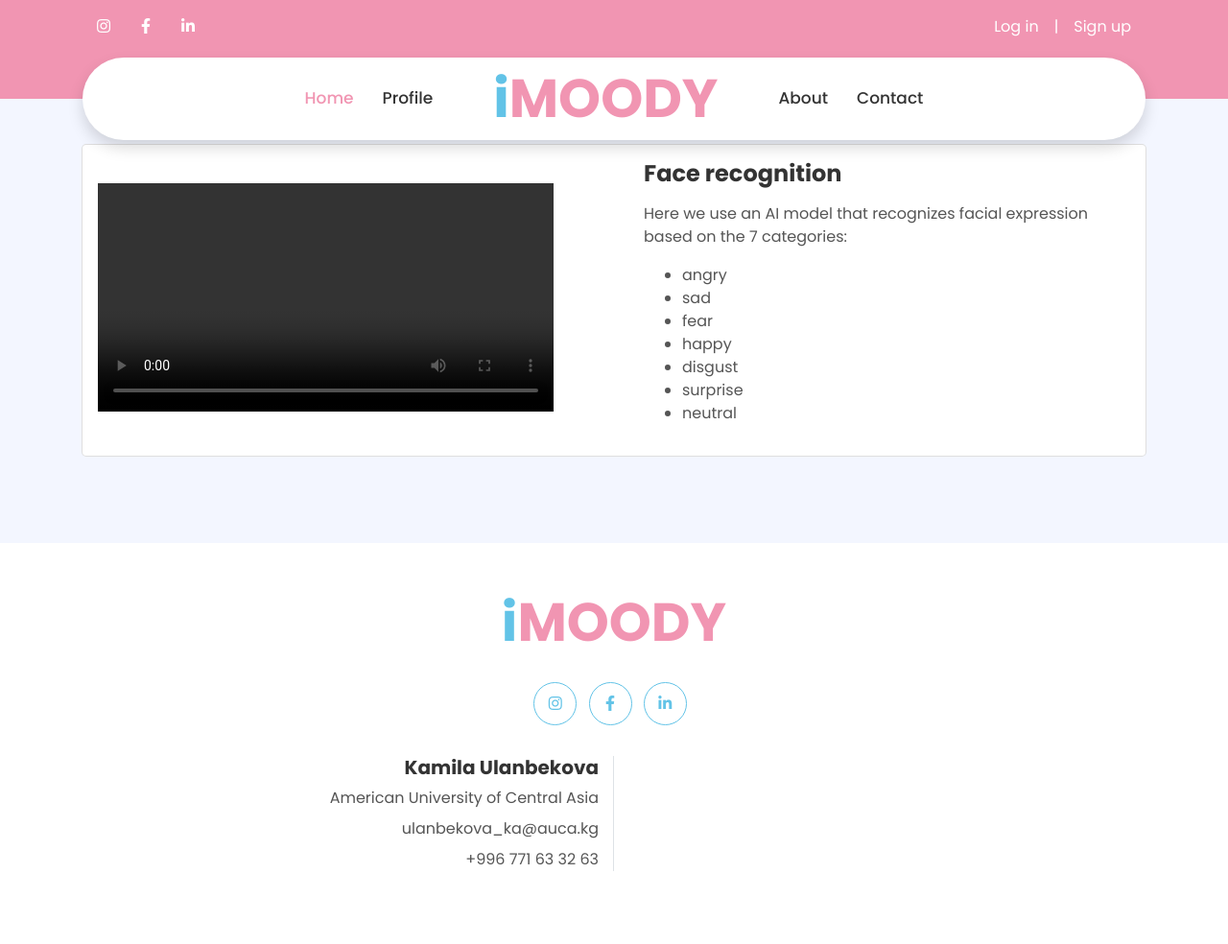
After one commit to ulanbekova-ka/web, a Django app: page /recommenderSystem/face/ in a window 1280 px wide. The commit adds this page. Shown: the whole page at 96% size. Run offline with Django 4.2, Linux system fonts and the light colour scheme; some libraries are stand-ins or nearby versions.

Commit message:
Add face recognition

```diff
--- /dev/null
+++ b/mysite/recommenderSystem/templates/face.html
@@ -0,0 +1,40 @@
+{% extends 'main.html' %}
+
+{% block content %}
+
+{% load static %}
+
+<div class="container">
+    <div class="card">
+        <div class="row align-items-center">
+            <div class="col m-sm-3">
+                <video id="camerafeed" autoplay controls="" width="475px"></video>
+            </div>
+            <div class="col m-sm-3">
+                <h4 class="font-weight-bold mb-3">Face recognition</h4>
+                <p>Here we use an AI model that recognizes facial expression based on the 7 categories:</p>
+                <ul>
+                    <li>angry</li>
+                    <li>sad</li>
+                    <li>fear</li>
+                    <li>happy</li>
+                    <li>disgust</li>
+                    <li>surprise</li>
+                    <li>neutral</li>
+                </ul>
+            </div>
+        </div>
+    </div>
+</div>
+
+<script>
+    navigator.mediaDevices.getUserMedia({ video: true })
+        .then(function (stream) {
+            document.getElementById('camerafeed').srcObject = stream;
+        })
+        .catch(function (error) {
+            console.log('Camera access error:', error);
+        });
+</script>
+
+{% endblock %}
--- a/mysite/recommenderSystem/templates/home.html
+++ b/mysite/recommenderSystem/templates/home.html
@@ -64,7 +64,7 @@
             </div>
         </div>
         <div class="row justify-content-center">
-            <a href="{% url 'register' %}" class="btn btn-primary mt-1">Let's try</a>
+            <a href="#options" class="btn btn-primary mt-1">Let's try</a>
         </div>
     </div>
 </div>
@@ -76,7 +76,7 @@
     <div class="container py-5">
         <div class="row">
             <div class="col-lg-6">
-                <h1 class="section-title position-relative mb-5">Emotion detection options we provide</h1>
+                <a id="options"><h1 class="section-title position-relative mb-5">Emotion detection options we provide</h1></a>
             </div>
         </div>
         <div class="row">
@@ -89,7 +89,7 @@
                         <div class="position-relative text-center bg-light rounded p-4 pb-5" style="margin-top: -75px;">
                             <h5 class="font-weight-semi-bold mt-5 mb-3 pt-5">Face detection</h5>
                             <p>Just take a picture of your face, and we will try our best to define your current emotion!</p>
-                            <a href="{% url 'register' %}" class="border-bottom border-secondary text-decoration-none text-secondary">Learn More</a>
+                            <a href="{% url 'face' %}" class="border-bottom border-secondary text-decoration-none text-secondary">Learn More</a>
                         </div>
                     </div>
                     <div class="service-item py-2">
--- a/mysite/recommenderSystem/urls.py
+++ b/mysite/recommenderSystem/urls.py
@@ -4,6 +4,7 @@ from . import views
 
 urlpatterns = [
     path("home/", views.home_page, name="home"),
+    path("face/", views.face_page, name="face"),
     path("register/", views.register_page, name="register"),
     path("login/", views.login_page, name="login"),
     path("logout/", views.logout_page, name="logout"),
--- a/mysite/recommenderSystem/views.py
+++ b/mysite/recommenderSystem/views.py
@@ -6,6 +6,10 @@ from .forms import CreateUserForm
 
 def home_page(request):
     return render(request, 'home.html')
+
+
+def face_page(request):
+    return render(request, 'face.html')
 
 
 def register_page(request):
```
